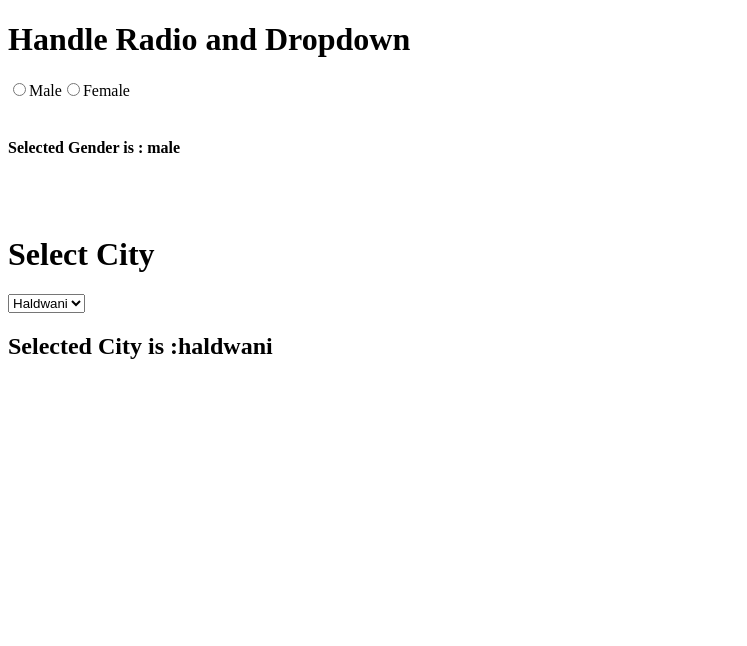
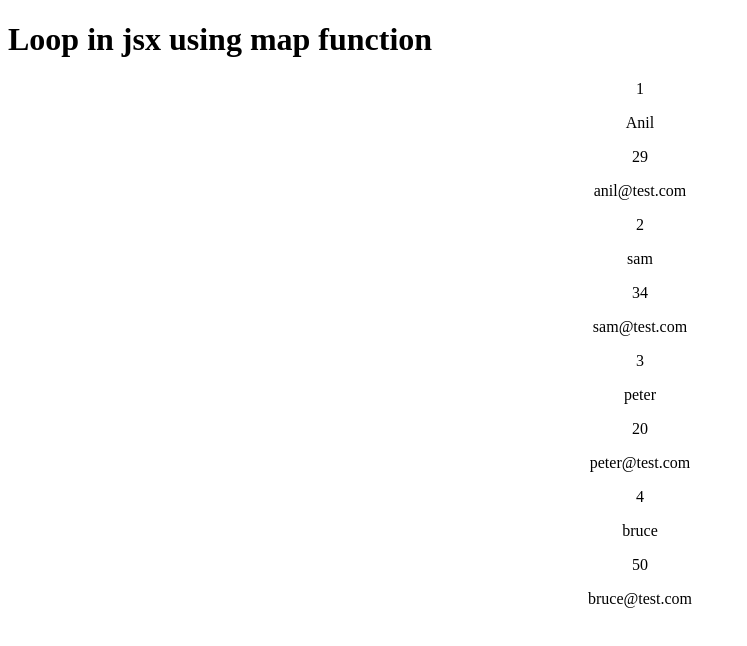
Before and after one commit to sakshi16-b/React19-tut, a React (Vite) app in the folder react19/: page / in a window 1280 px wide. Shown: the top 646 px of the page, without its empty margins (0-747 px from the left). Built offline with nearby package versions, Linux system fonts and the light colour scheme.

Commit message:
looping with map done

```diff
--- a/react19/src/App.jsx
+++ b/react19/src/App.jsx
@@ -2,41 +2,45 @@ import { useState } from "react";
 import Skills from "./Skills";
 
 function App() {
-  const [gender, setGender] = useState("male");
-  const [city, setCity] = useState("haldwani");
+  const userNames = ["Anil", "Sam", "Peter", "Bruce"];
+
+  const userData = [
+    {
+      name: "Anil",
+      age: "29",
+      email: "anil@test.com",
+      id: 1,
+    },
+    {
+      name: "sam",
+      age: "34",
+      email: "sam@test.com",
+      id: 2,
+    },
+    {
+      name: "peter",
+      age: "20",
+      email: "peter@test.com",
+      id: 3,
+    },
+    {
+      name: "bruce",
+      age: "50",
+      email: "bruce@test.com",
+      id: 4,
+    },
+  ];
   return (
     <>
-      <h1>Handle Radio and Dropdown</h1>
-      <input
-        type="radio"
-        name="gender"
-        value="male"
-        id="male"
-        onChange={(e) => setGender(e.target.value)}
-      />
-      <label htmlFor="male">Male</label>
-      <input
-        type="radio"
-        name="gender"
-        value="female"
-        id="female"
-        onChange={(e) => setGender(e.target.value)}
-      />
-      <label htmlFor="female">Female</label>
-      <br></br>
-      <br></br>
-      <h4>Selected Gender is : {gender}</h4>
-
-      <br />
-      <br />
-      <h1>Select City</h1>
-      <select onChange={(e) => setCity(e.target.value)} defaultValue="haldwani">
-        <option value="noida">Noida</option>
-        <option value="gurgaon">Gurgaon</option>
-        <option value="delhi">Delhi</option>
-        <option value="haldwani">Haldwani</option>
-      </select>
-      <h2>Selected City is :{city}</h2>
+      <h1>Loop in jsx using map function</h1>
+      {userData.map((user, index) => (
+        <div style={{ textAlign: "center" }}>
+          <p key={index}> {user.id}</p>
+          <p key={index}> {user.name}</p>
+          <p key={index}> {user.age}</p>
+          <p key={index}> {user.email}</p>
+        </div>
+      ))}
     </>
   );
 }
```
